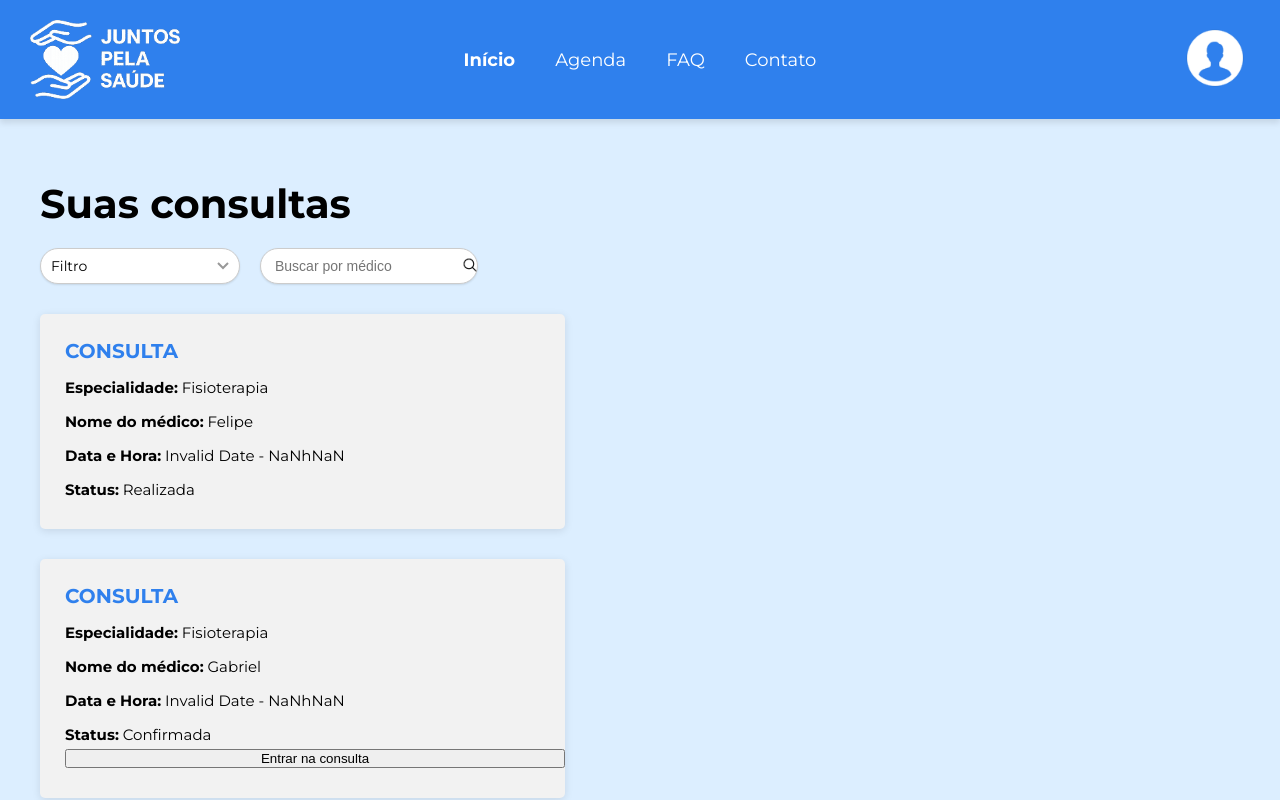
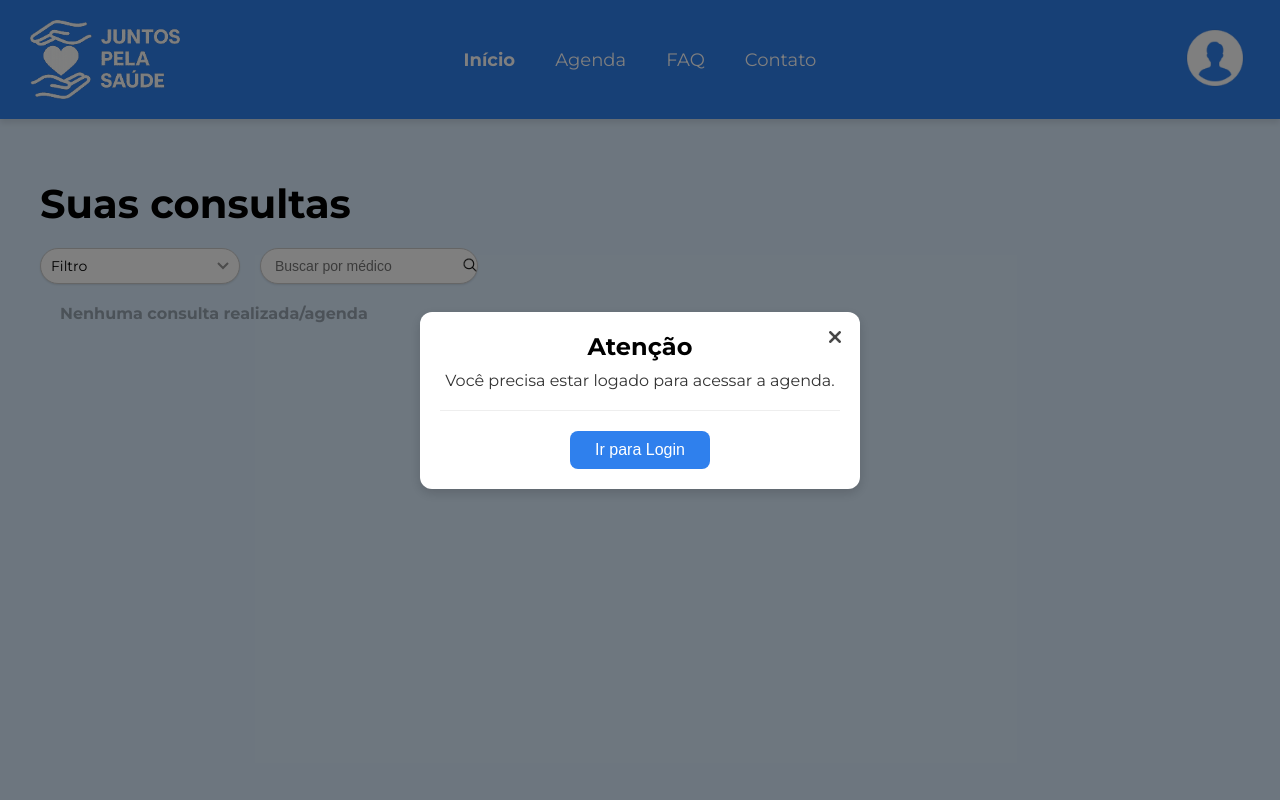
Before and after one commit to annaclrl/juntos-pela-saude, a React (Vite) app: page /agenda in a window 1280 px wide. Shown: the top 800 px of the page. Built offline with nearby package versions, Linux system fonts and the light colour scheme.

Commit message:
Adicionando o componente Modal na página de Agenda e interligando as consultas com o usuário logado

```diff
--- a/src/pages/Agenda/Agenda.css
+++ b/src/pages/Agenda/Agenda.css
@@ -64,3 +64,8 @@
     height: 16px;
     object-fit: contain;
 }
+
+.container_pagina_agenda_mensagem{
+    padding: 20px;
+    font-weight: 700;
+}
--- a/src/pages/Agenda/index.tsx
+++ b/src/pages/Agenda/index.tsx
@@ -1,7 +1,8 @@
 // src/pages/Agenda.tsx
 import { useState, useEffect, type FormEvent } from "react";
 import CardConsulta, { type StatusConsulta } from "../../components/CardConsulta";
-import IconBusca from '../../assets/icons/icon-busca.png'
+import Modal from "../../components/ModalAcesso";
+import IconBusca from '../../assets/icons/icon-busca.png';
 import "./Agenda.css";
 
 type Consulta = {
@@ -10,61 +11,53 @@ type Consulta = {
   medico: string;
   dataHora: string;
   status: StatusConsulta;
-  link?: string;
+  usuarioEmail: string;
 };
 
 const Agenda = () => {
   const [consultas, setConsultas] = useState<Consulta[]>([]);
   const [filtroStatus, setFiltroStatus] = useState<StatusConsulta | "">("");
   const [busca, setBusca] = useState("");
+  const [showModal, setShowModal] = useState(false);
 
-  // carregar consultas do localStorage
+  const usuarioLogado = JSON.parse(localStorage.getItem("usuarioLogado") || "{}");
+  const emailUsuario = usuarioLogado?.email;
+
   useEffect(() => {
+    if (!emailUsuario) {
+      setShowModal(true);
+    } else {
       const stored = localStorage.getItem("consultas");
       if (stored) {
-      setConsultas(JSON.parse(stored));
-    } else {
-      // se não tiver nada, cria dados de exemplo
-      const exemplo: Consulta[] = [
-        {
-          id: 1,
-          especialidade: "Fisioterapia",
-          medico: "Felipe",
-          dataHora: "10/04/2025 - 18h",
-          status: "Realizada",
-        },
-        {
-          id: 2,
-          especialidade: "Fisioterapia",
-          medico: "Gabriel",
-          dataHora: "15/05/2025 - 16h",
-          status: "Confirmada",
-          link: "#",
-        },
-      ];
-      setConsultas(exemplo);
-      localStorage.setItem("consultas", JSON.stringify(exemplo));
+        const todasConsultas: Consulta[] = JSON.parse(stored);
+        setConsultas(todasConsultas.filter(c => c.usuarioEmail === emailUsuario));
       }
-  }, []);
+    }
+  }, [emailUsuario]);
 
-  // filtrar e buscar
   const consultasFiltradas = consultas.filter((consulta) => {
     const statusOk = filtroStatus ? consulta.status === filtroStatus : true;
     const buscaOk = consulta.medico.toLowerCase().includes(busca.toLowerCase());
     return statusOk && buscaOk;
   });
 
-  const handleBusca = (e: FormEvent<HTMLFormElement>) => {
-    e.preventDefault();
-  };
+  const handleBusca = (e: FormEvent<HTMLFormElement>) => e.preventDefault();
 
   return (
     <main className="container_pagina_agenda">
+      <Modal
+        mostrar={showModal}
+        titulo="Atenção"
+        mensagem="Você precisa estar logado para acessar a agenda."
+        onClose={() => setShowModal(false)}
+        acaoOpcional={{ texto: "Ir para Login", onClick: () => window.location.href = "/login" }}
+      />
 
       <h1>Suas consultas</h1>
 
       <div className="container_pagina_agenda_filtro_busca">
-        <select id="container_pagina_agenda_filtro"
+        <select
+          id="container_pagina_agenda_filtro"
           value={filtroStatus}
           onChange={(e) => setFiltroStatus(e.target.value as StatusConsulta | "")}
         >
@@ -86,8 +79,9 @@ const Agenda = () => {
         </form>
       </div>
 
-      <div className="container_pagina_agenda_consultas">
-        {consultasFiltradas.map((consulta) => (
+      <div className="container_pagina_agenda_consultas" style={{ opacity: showModal ? 0.3 : 1, pointerEvents: showModal ? "none" : "auto" }}>
+        {consultasFiltradas.length > 0 ? (
+          consultasFiltradas.map((consulta) => (
             <CardConsulta
               key={consulta.id}
               especialidade={consulta.especialidade}
@@ -95,7 +89,10 @@ const Agenda = () => {
               dataHora={consulta.dataHora}
               status={consulta.status}
             />
-        ))}
+          ))
+        ) : (
+          <p className="container_pagina_agenda_mensagem">Nenhuma consulta realizada/agenda</p>
+        )}
       </div>
     </main>
   );
```
Lines whose indentation alone changed are shown as unchanged.
